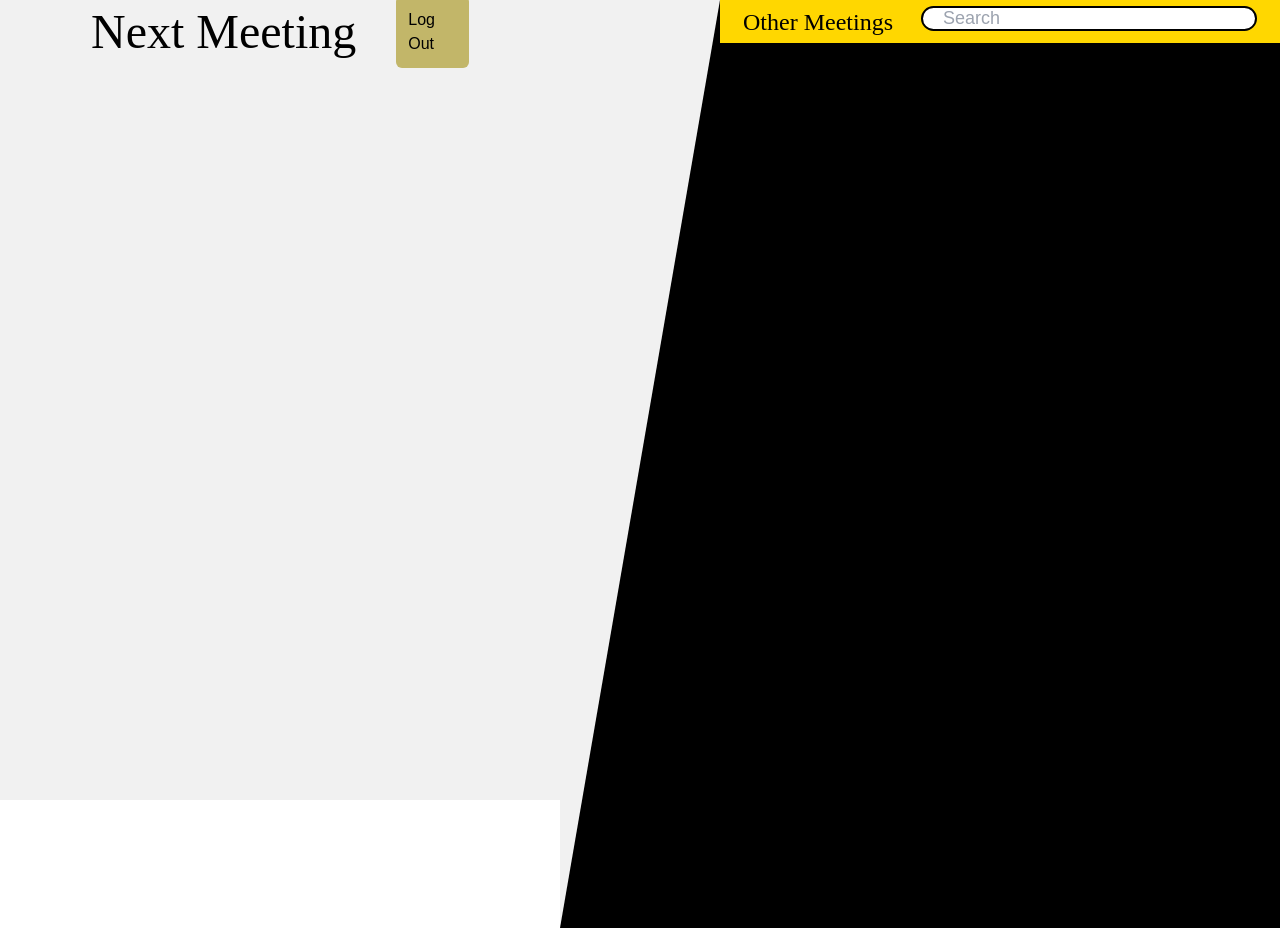
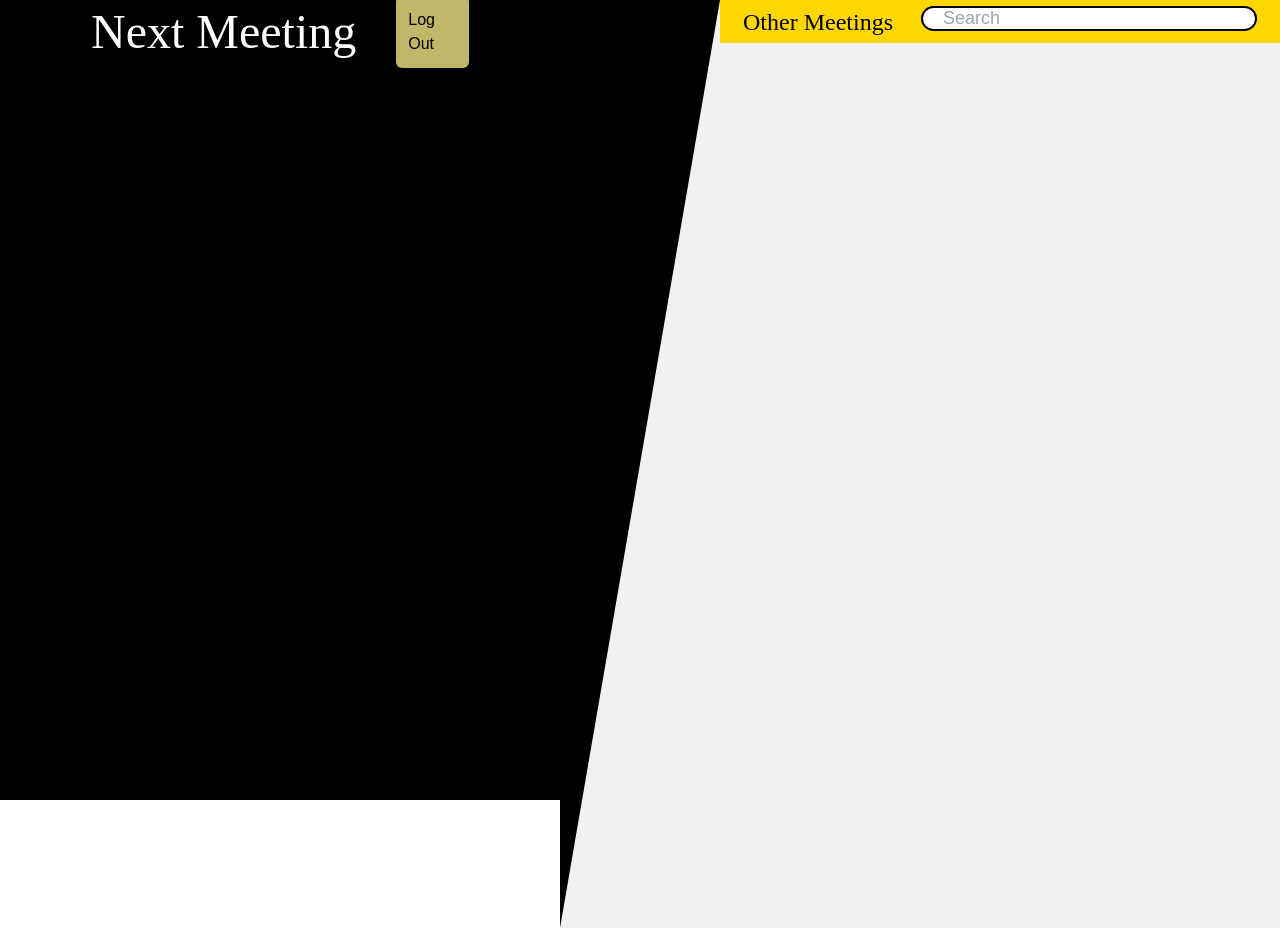
Before and after one commit to sitechtimes/club-attendance-frontend-v2, a Vue app: page /Student in a window 1280 px wide. Built offline with nearby package versions, Linux system fonts and the light colour scheme.

Commit message:
flip the backgrounds for scroll purposes later

```diff
--- a/src/views/Student.vue
+++ b/src/views/Student.vue
@@ -1,8 +1,8 @@
 <template>
-  <div class="bg-white w-full h-screen flex justify-center">
-    <div class="w-[calc(50%-5rem)] h-full bg-[#F1F1F1]">
+  <div class="bg-p[#F1F1F1] w-full h-screen flex justify-center">
+    <div class="w-[calc(50%-5rem)] h-full bg-black">
       <div class="h-[8%] flex justify-center items-center">
-        <div class="text-black text-5xl font-normal font-['Itim']">
+        <div class="text-white text-5xl font-normal font-['Itim']">
           Next Meeting
         </div>
         <LogOut class="ml-10"></LogOut>
@@ -36,8 +36,8 @@ import LogOut from "@/components/LogOut.vue";
 
 <style scoped>
 .page {
-  background: black;
-  border-left: 10rem solid #f1f1f1;
+  background: #f1f1f1;
+  border-left: 10rem solid black;
   border-bottom: 58rem solid transparent;
   box-sizing: border-box;
 }
```
